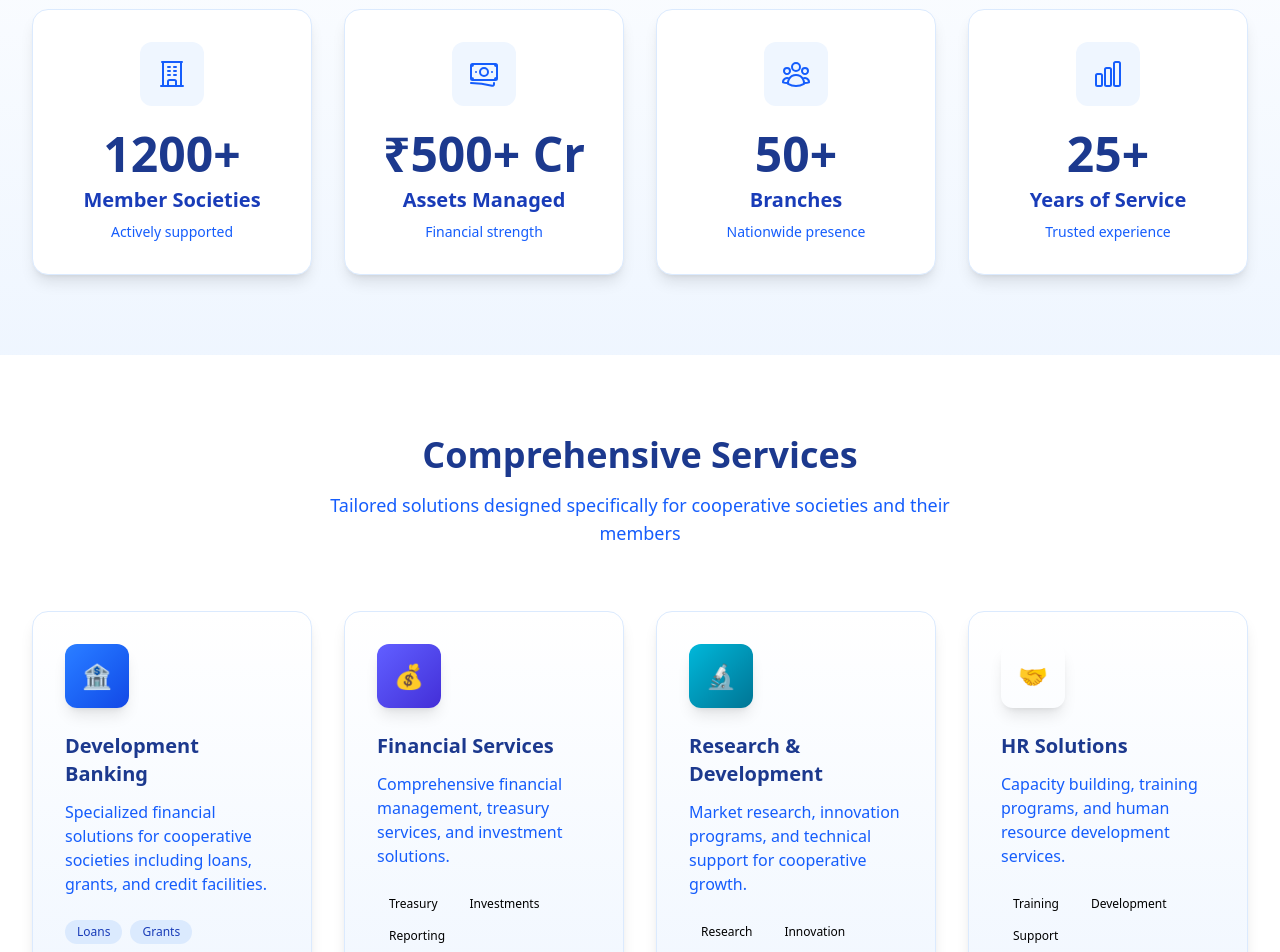
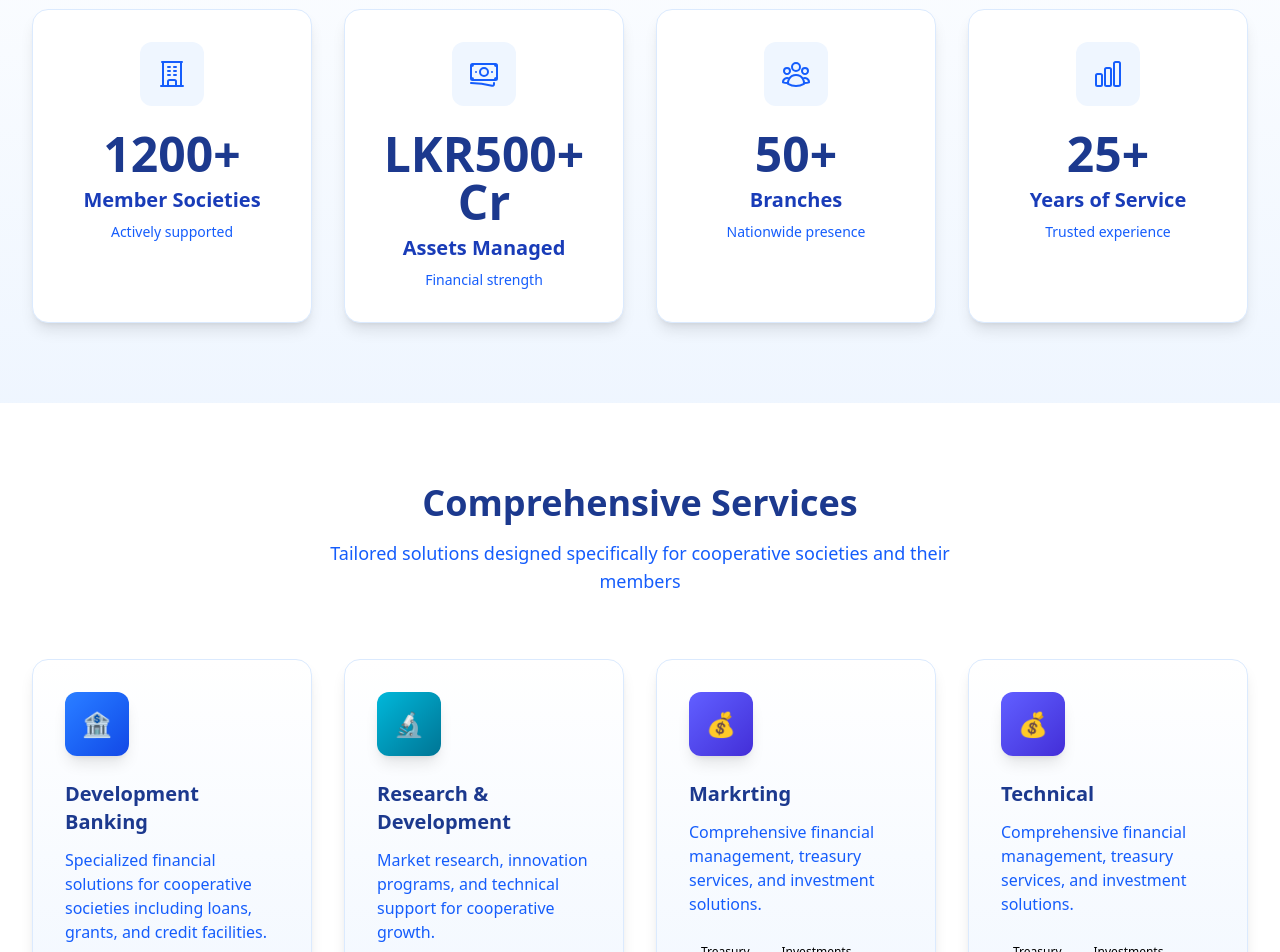
Before and after one commit to Abaragithan/ncdb-website, a React (Vite) app: page / in a window 1280 px wide. Shown: the part 1020-1972 px from the top of the page. Built offline with nearby package versions, Linux system fonts and the light colour scheme.

Commit message:
Fix: minor ui changes

```diff
--- a/index.html
+++ b/index.html
@@ -3,7 +3,7 @@
   <head>
     <meta charset="UTF-8" />
     <meta name="viewport" content="width=device-width, initial-scale=1.0" />
-    <link rel="icon" href="./public/logo/favicon-32.png" type="image/x-icon">
+    <link rel="icon" href="./logo/favicon-32.png" type="image/x-icon">
     <title>NCDB</title>
   </head>
   <body>
--- a/src/App.jsx
+++ b/src/App.jsx
@@ -34,7 +34,6 @@ const App = () => {
           <Route element={<DevelopmentBanking />} path="/developmentBanking"></Route>
           <Route element={<Research />} path="/research"></Route>
           <Route element={<Finance />} path="/finance"></Route>
-          <Route element={<Hr />} path="/hr"></Route>
           <Route element={<Marketing />} path="/marketing"></Route>
           <Route element={<Technology />} path="/technology"></Route>
         </Routes>
--- a/src/components/Navbar.jsx
+++ b/src/components/Navbar.jsx
@@ -21,7 +21,7 @@ const Navbar = () => {
               </div>
               <div className="hidden sm:block">
                 <h1 className='text-xl sm:text-2xl font-bold text-blue-900 tracking-tight'>NCDB</h1>
-                <p className="text-xs text-blue-600 -mt-1 font-medium">Cooperative Development Bank</p>
+                <p className="text-xs text-blue-600 -mt-1 font-medium">Nothern Cooperative Development Bank</p>
               </div>
             </Link>
           </div>
@@ -80,7 +80,6 @@ const Navbar = () => {
                       <MobileNavItem href="/developmentBanking" label="Development Banking" onClick={() => setIsMenuOpen(false)} />
                       <MobileNavItem href="/research" label="Research & Development" onClick={() => setIsMenuOpen(false)} />
                       <MobileNavItem href="/finance" label="Financial Services" onClick={() => setIsMenuOpen(false)} />
-                      <MobileNavItem href="/hr" label="Human Resources" onClick={() => setIsMenuOpen(false)} />
                       <MobileNavItem href="/marketing" label="Marketing Support" onClick={() => setIsMenuOpen(false)} />
                       <MobileNavItem href="/technology" label="Technical Support" onClick={() => setIsMenuOpen(false)} />
                     </motion.div>
@@ -117,7 +116,6 @@ const ServiceItems = () => {
     { name: "Development Banking", path: "/developmentBanking" },
     { name: "Research & Development", path: "/research" },
     { name: "Financial Services", path: "/finance" },
-    { name: "Human Resources", path: "/hr" },
     { name: "Marketing Support", path: "/marketing" },
     { name: "Technical Support", path: "/technology" }
   ]
--- a/src/pages/Home.jsx
+++ b/src/pages/Home.jsx
@@ -38,7 +38,7 @@ const HomeCarousel = () => {
       image: "/images/slide1.jpg",
       title: "Empowering Cooperative Societies",
       description: "Providing comprehensive banking solutions and support to 1200+ member societies for sustainable community development.",
-      cta: "Explore Membership",
+      cta: "Explore",
       path: "/about",
       gradient: "from-blue-900/80 to-blue-800/60"
     },
@@ -142,7 +142,7 @@ const StatsSection = () => {
       description: "Actively supported"
     },
     {
-      value: "₹500+ Cr",
+      value: "LKR500+ Cr",
       label: "Assets Managed",
       icon: <BanknotesIcon className="h-8 w-8 text-blue-600" />,
       description: "Financial strength"
@@ -214,14 +214,6 @@ const ServicesOverview = () => {
       features: ["Loans", "Grants", "Credit Programs"]
     },
     {
-      icon: "💰",
-      title: "Financial Services",
-      description: "Comprehensive financial management, treasury services, and investment solutions.",
-      path: "/finance",
-      color: "indigo",
-      features: ["Treasury", "Investments", "Reporting"]
-    },
-    {
       icon: "🔬",
       title: "Research & Development",
       description: "Market research, innovation programs, and technical support for cooperative growth.",
@@ -230,13 +222,21 @@ const ServicesOverview = () => {
       features: ["Research", "Innovation", "Support"]
     },
     {
-      icon: "🤝",
-      title: "HR Solutions",
-      description: "Capacity building, training programs, and human resource development services.",
-      path: "/hr",
-      color: "teal",
-      features: ["Training", "Development", "Support"]
-    }
+      icon: "💰",
+      title: "Markrting",
+      description: "Comprehensive financial management, treasury services, and investment solutions.",
+      path: "/marketing",
+      color: "indigo",
+      features: ["Treasury", "Investments", "Reporting"]
+    },
+    {
+      icon: "💰",
+      title: "Technical",
+      description: "Comprehensive financial management, treasury services, and investment solutions.",
+      path: "/technology",
+      color: "indigo",
+      features: ["Treasury", "Investments", "Reporting"]
+    },
   ];
 
   return (
```
